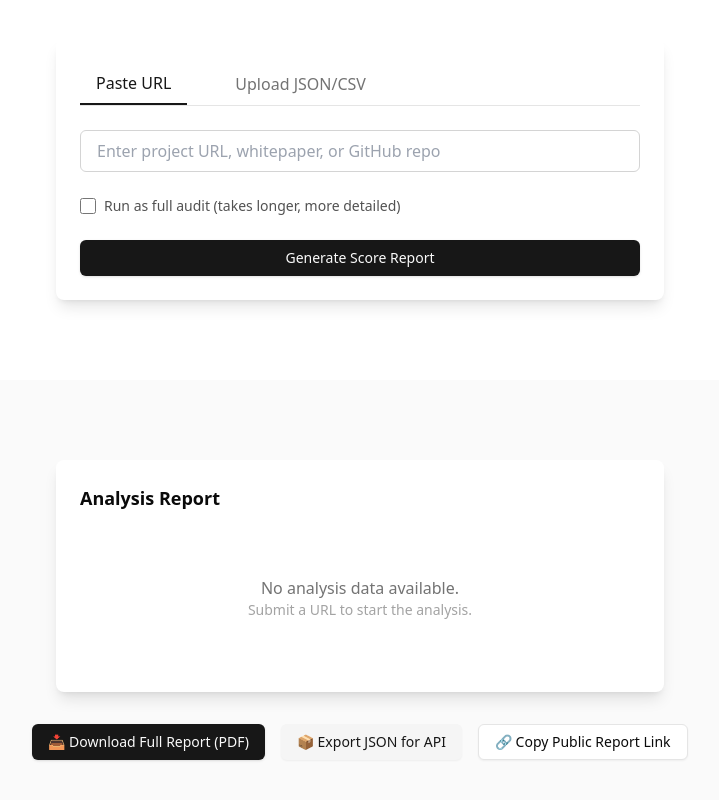
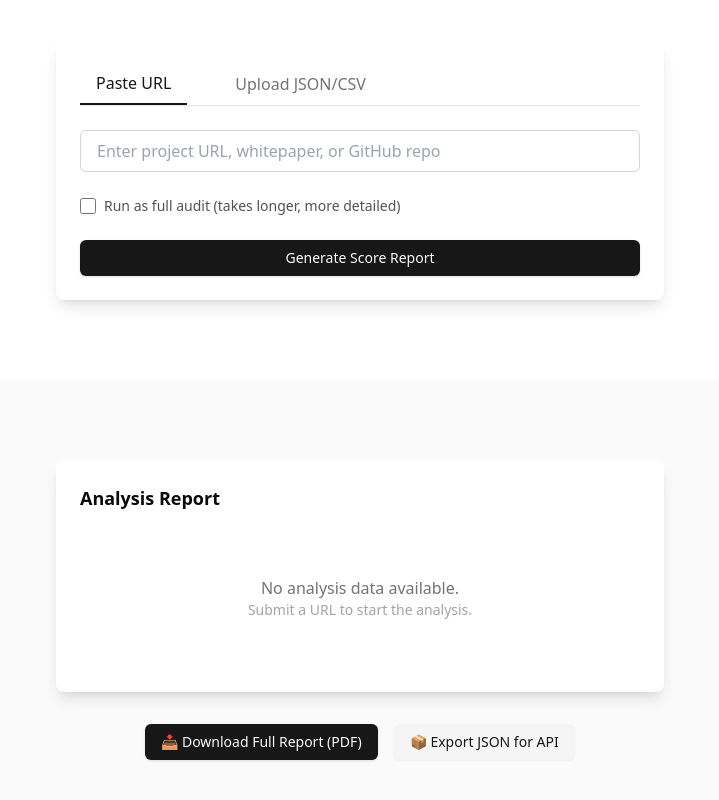
Before and after one commit to Foundy-Capital/scorly_ai, a Next.js app: page / in a window 1280 px wide. Shown: the part 477-1277 px from the top of the page, without its empty margins (280-999 px from the left). Built offline with nearby package versions, Linux system fonts and the light colour scheme.

Commit message:
Hide 'Copy Public Report Link'

```diff
--- a/src/components/sections/AnalysisPanel.tsx
+++ b/src/components/sections/AnalysisPanel.tsx
@@ -148,9 +148,9 @@ export function AnalysisPanel({ messages, analysisData, onSendMessage }: Analysi
           <Button variant="secondary">
             📦 Export JSON for API
           </Button>
-          <Button variant="outline">
+          {/* <Button variant="outline">
             🔗 Copy Public Report Link
-          </Button>
+          </Button> */}
         </div>
       </Container>
     </Section>
--- a/src/components/sections/HeroSection.tsx
+++ b/src/components/sections/HeroSection.tsx
@@ -15,7 +15,7 @@ export function HeroSection() {
             Score Any Tokenized Real-World Asset in Seconds
           </h2>
           <p className="mt-6 text-lg leading-8 text-neutral-600 dark:text-neutral-300">
-            Upload project data or paste a link. Get a full audit-style score and risk report powered by AI.
+            Upload project data or paste a link.<br />Get a&nbsp;full audit-style score and&nbsp;risk report powered by&nbsp;AI.
           </p>
         </div>
       </Container>
```
